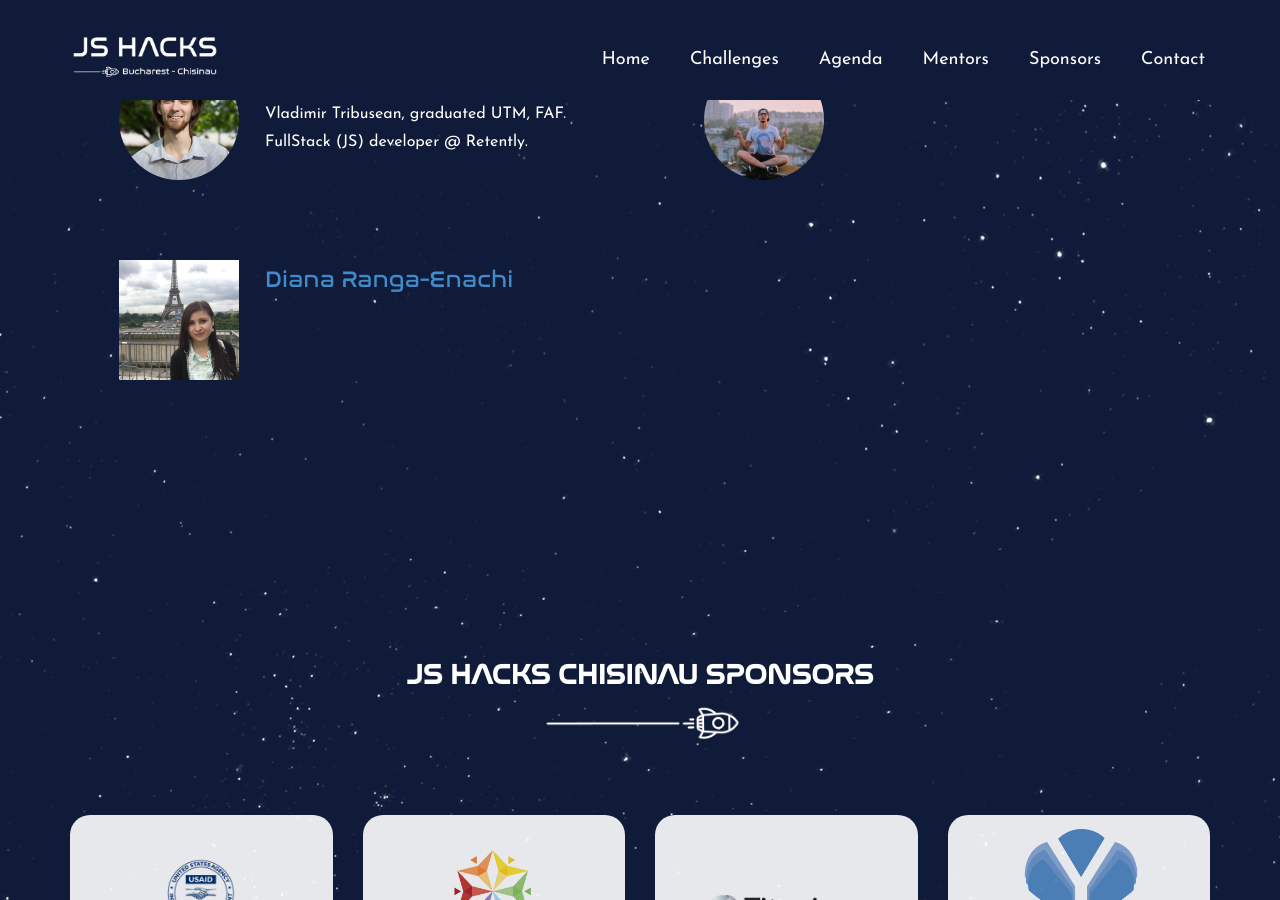
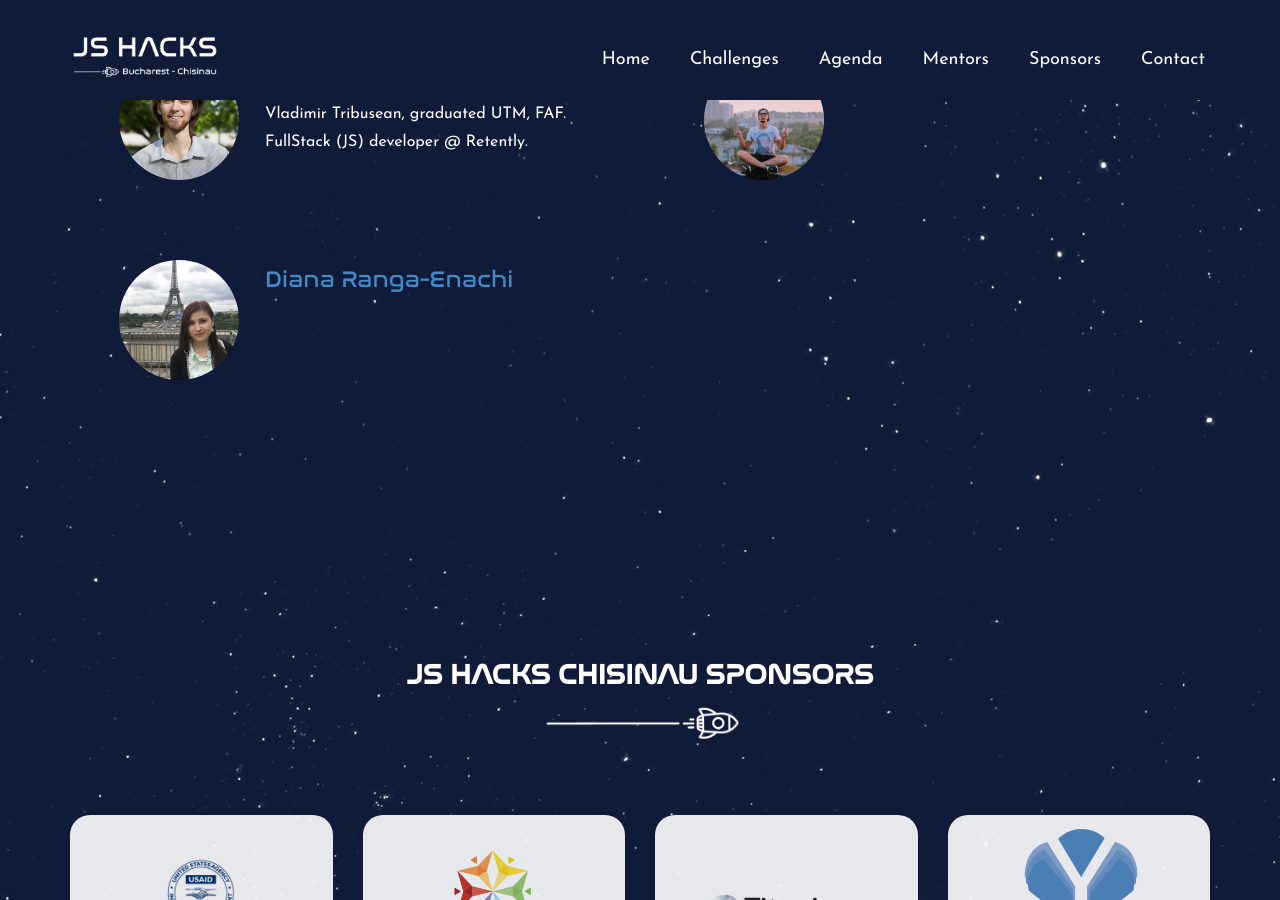
Before and after one commit to js-hacks/chisinau, a Jekyll site: the page built from index.html, in a window 1280 px wide and 900 px high, scrolled down 3595 px. Built offline with Jekyll 4.4.1, drawn with Linux system fonts in a browser that asks for light colours; nearby versions of some CDN libraries; some web fonts are replaced.

Commit message:
style fix

```diff
--- a/index.html
+++ b/index.html
@@ -262,7 +262,7 @@ permalink: /
         <div class="row">
           <div class="col-md-3 col-md-offset-1 col-xs-5 col-xs-offset-1">
             <div class="user">
-              <img src="{{ site.baseurl }}/img/denachi.jpg" alt="" width="120">
+              <img src="{{ site.baseurl }}/img/denachi.jpg" alt="" width="120" style="border-radius: 50%">
             </div>
           </div>
           <div class="col-md-8 col-xs-6">
```
